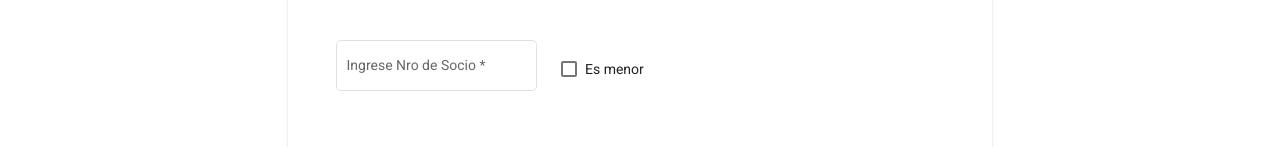
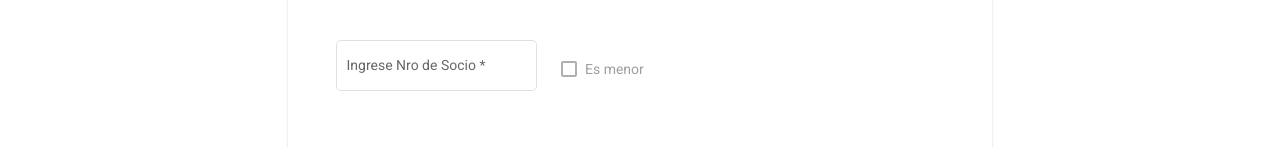
Before and after one commit to nicohnavarro/gym_app_frontend, an Angular app: page /register in a window 1280 px wide. Shown: the part 411-558 px from the top of the page. Built offline with nearby package versions, Linux system fonts and the light colour scheme.

Commit message:
001-Registro es menor con validacion

```diff
--- a/src/app/pages/register/register.component.html
+++ b/src/app/pages/register/register.component.html
@@ -16,7 +16,7 @@
     </mat-form-field>
     <mat-form-field appearance="outline">
         <mat-label>Fecha de Nacimiento</mat-label>
-        <input matInput [matDatepicker]="picker" [formControl]="fechaNaFormControl" >
+        <input matInput [matDatepicker]="picker" [formControl]="fechaNaFormControl" (dateChange)="necesitaResponsable(fechaNaFormControl.value)">
         <mat-datepicker-toggle matSuffix [for]="picker"></mat-datepicker-toggle>
         <mat-datepicker #picker></mat-datepicker>
         <mat-error *ngIf="fechaNaFormControl.hasError('required')">
@@ -70,7 +70,7 @@
         </mat-error>
     </mat-form-field>
 
-    <mat-checkbox color='primary' [(ngModel)]="esMenor">Es menor</mat-checkbox>
+    <mat-checkbox color='primary' [(ngModel)]="esMenor" disabled>Es menor</mat-checkbox>
     <div *ngIf="esMenor" class="datosResp">
         <hr>
             <h1>Datos del responsable a cargo</h1>
--- a/src/app/pages/register/register.component.ts
+++ b/src/app/pages/register/register.component.ts
@@ -196,4 +196,14 @@ export class RegisterComponent implements OnInit {
     }
   }
 
+  necesitaResponsable(value){
+    debugger;
+    if(this.calcularEdad(value)>=18){
+      this.esMenor = false;
+    }
+    else{
+      this.esMenor = true;
+    }
+  }
+
 }
```
